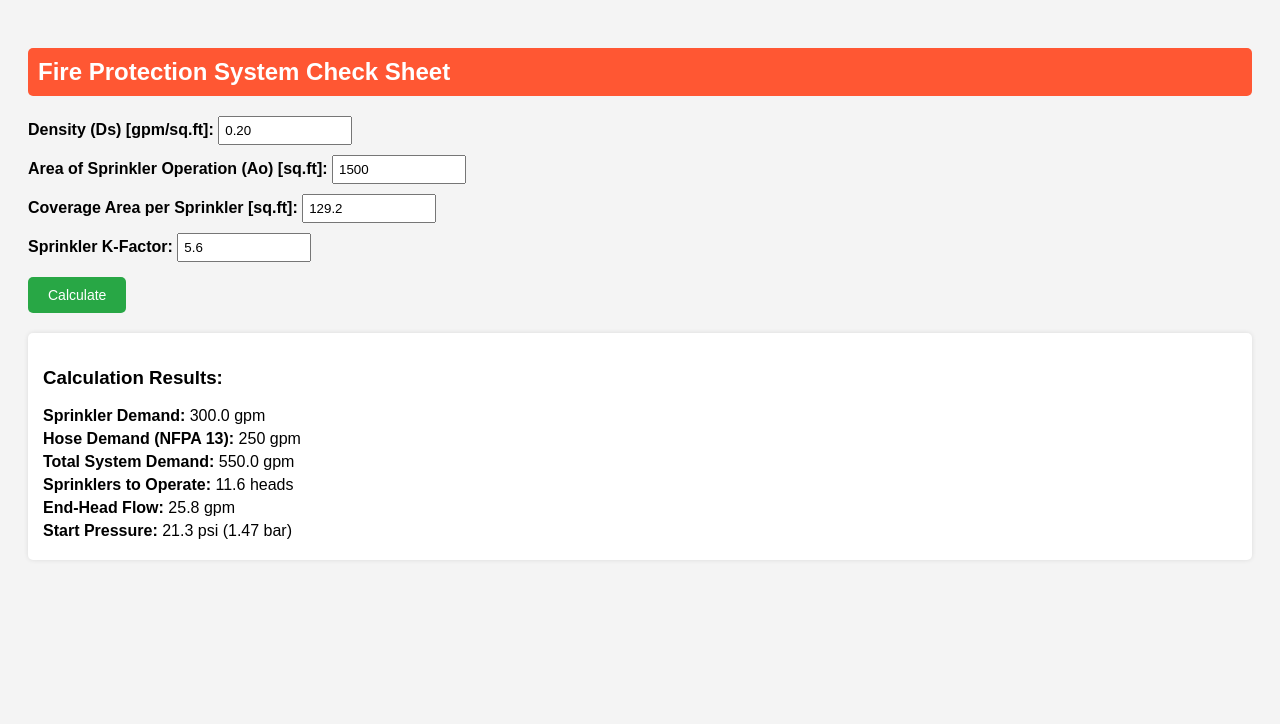
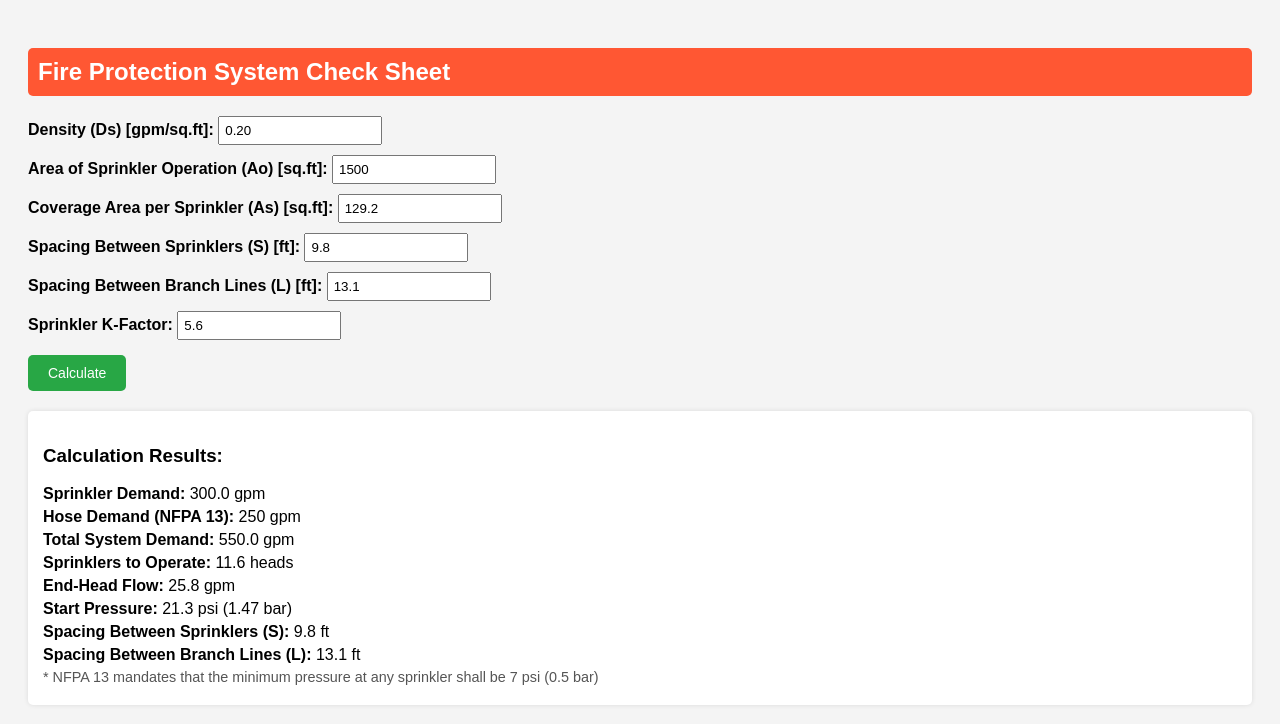
Before and after one commit to CHAIYA156/CHAIYA156.github.io, a plain HTML site: page index.html in a window 1280 px wide. Both pictures are taken after a click on the button "Calculate". Drawn offline with Linux system fonts and the light colour scheme.

Commit message:
Update index.html

```diff
--- a/index.html
+++ b/index.html
@@ -1,5 +1,4 @@
-<!DOCTYPE html>
-<html lang="en">
+<!DOCTYPE html><html lang="en">
 <head>
   <meta charset="UTF-8" />
   <title>Fire Protection System Design</title>
@@ -22,7 +21,7 @@
     }
     input {
       padding: 5px;
-      width: 120px;
+      width: 150px;
     }
     button {
       margin-top: 15px;
@@ -47,37 +46,29 @@
   </style>
 </head>
 <body>
+  <h2>Fire Protection System Check Sheet</h2><label>Density (Ds) [gpm/sq.ft]: <input type="number" id="density" value="0.20" step="0.01"> </label>
 
-  <h2>Fire Protection System Check Sheet</h2>
+<label>Area of Sprinkler Operation (Ao) [sq.ft]: <input type="number" id="area" value="1500"> </label>
 
-  <label>Density (Ds) [gpm/sq.ft]:
-    <input type="number" id="density" value="0.20" step="0.01">
-  </label>
+<label>Coverage Area per Sprinkler (As) [sq.ft]: <input type="number" id="coverage" value="129.2"> </label>
 
-  <label>Area of Sprinkler Operation (Ao) [sq.ft]:
-    <input type="number" id="area" value="1500">
-  </label>
+<label>Spacing Between Sprinklers (S) [ft]: <input type="number" id="spacingS" value="9.8"> </label>
 
-  <label>Coverage Area per Sprinkler [sq.ft]:
-    <input type="number" id="coverage" value="129.2">
-  </label>
+<label>Spacing Between Branch Lines (L) [ft]: <input type="number" id="spacingL" value="13.1"> </label>
 
-  <label>Sprinkler K-Factor:
-    <input type="number" id="kFactor" value="5.6" step="0.1">
-  </label>
+<label>Sprinkler K-Factor: <input type="number" id="kFactor" value="5.6" step="0.1"> </label>
 
-  <button onclick="calculate()">Calculate</button>
+<button onclick="calculate()">Calculate</button>
 
-  <div class="results" id="results"></div>
-
-  <script>
+  <div class="results" id="results"></div>  <script>
     function calculate() {
       const density = parseFloat(document.getElementById('density').value);
       const area = parseFloat(document.getElementById('area').value);
       const coverage = parseFloat(document.getElementById('coverage').value);
+      const spacingS = parseFloat(document.getElementById('spacingS').value);
+      const spacingL = parseFloat(document.getElementById('spacingL').value);
       const kFactor = parseFloat(document.getElementById('kFactor').value);
 
-      // Calculations
       const sprinklerDemand = density * area;
       const hoseDemand = 250;
       const totalDemand = sprinklerDemand + hoseDemand;
@@ -86,7 +77,6 @@
       const startPressurePsi = Math.pow(headFlow / kFactor, 2);
       const startPressureBar = startPressurePsi * 0.06895;
 
-      // Display Results
       const resultHTML = `
         <h3>Calculation Results:</h3>
         <p><strong>Sprinkler Demand:</strong> ${sprinklerDemand.toFixed(1)} gpm</p>
@@ -95,11 +85,12 @@
         <p><strong>Sprinklers to Operate:</strong> ${sprinklerCount.toFixed(1)} heads</p>
         <p><strong>End-Head Flow:</strong> ${headFlow.toFixed(1)} gpm</p>
         <p><strong>Start Pressure:</strong> ${startPressurePsi.toFixed(1)} psi (${startPressureBar.toFixed(2)} bar)</p>
+        <p><strong>Spacing Between Sprinklers (S):</strong> ${spacingS.toFixed(1)} ft</p>
+        <p><strong>Spacing Between Branch Lines (L):</strong> ${spacingL.toFixed(1)} ft</p>
+        <p style="font-size: 0.9em; color: #555;">* NFPA 13 mandates that the minimum pressure at any sprinkler shall be 7 psi (0.5 bar)</p>
       `;
 
       document.getElementById('results').innerHTML = resultHTML;
     }
-  </script>
-
-</body>
+  </script></body>
 </html>
```
